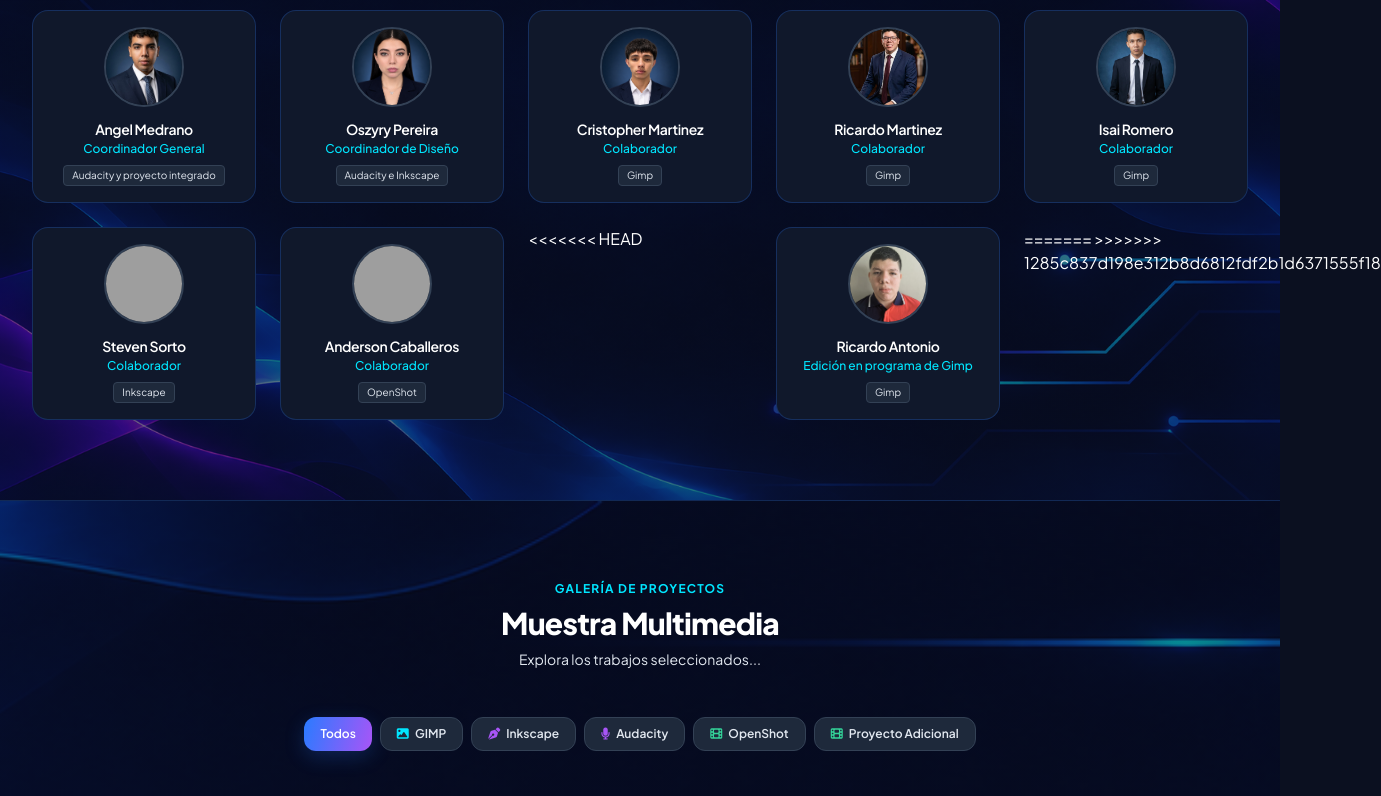
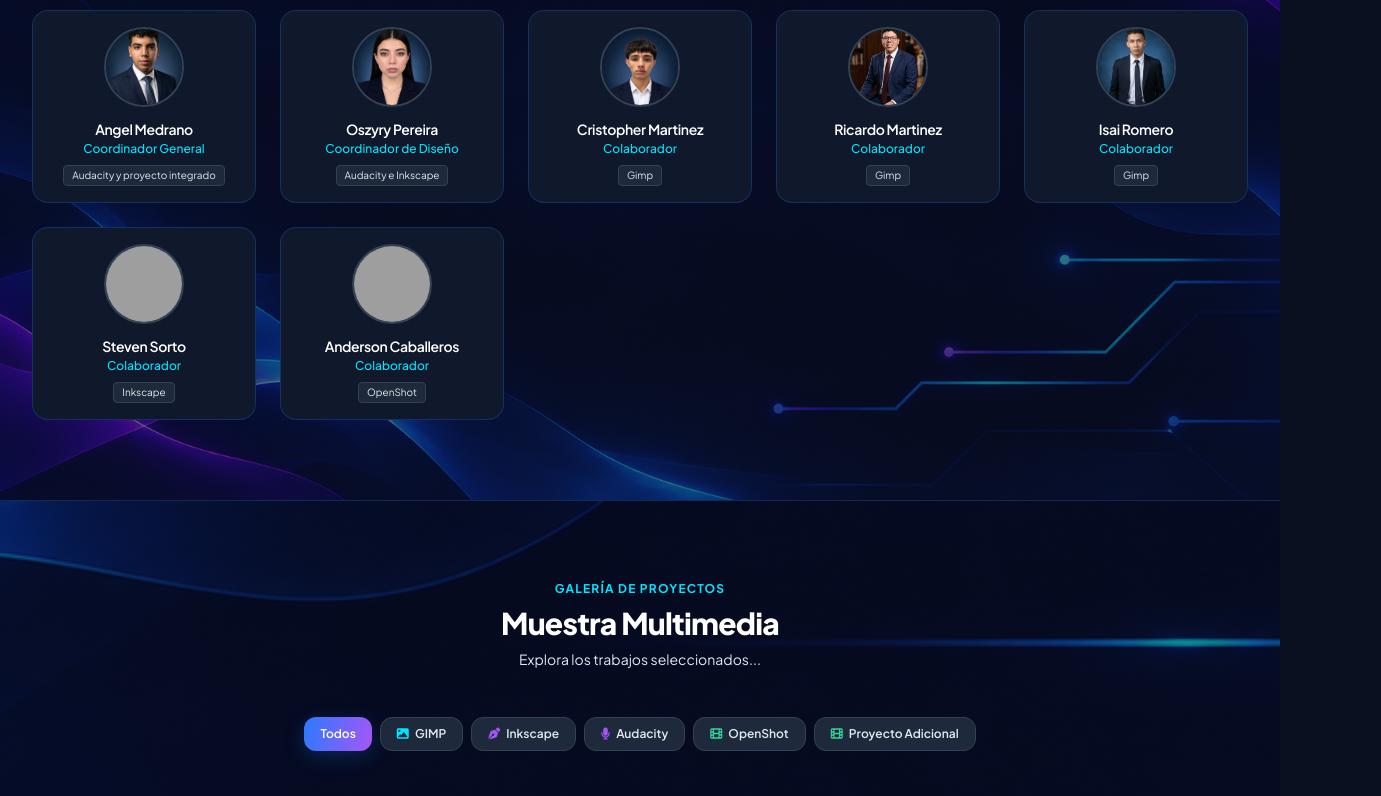
Before and after one commit to Angelito50/RepositorioDeProyectos_EdicionMultimedia, a plain HTML site: page index.html in a window 1280 px wide. Shown: the part 988-1784 px from the top of the page, 1381 px wide, since content can reach past the window. Drawn offline with nearby package versions, Linux system fonts and the light colour scheme; grey boxes are pictures that could not be loaded; a script that the page names is missing.

Commit message:
Correccion de errores

```diff
--- a/index.html
+++ b/index.html
@@ -243,19 +243,6 @@
             </div>
 
             <!-- ... repite la misma estructura para los 9 restantes -->
-<<<<<<< HEAD
-
-            <div class="bg-slate-900 border border-slate-800 rounded-2xl p-4 text-center hover:border-blue-500/50 transition group">
-               	<img src="Foto_Estudiantes/RicardoRomero.jpg"
-                    alt="Foto Estudiante"
-                    class="w-20 h-20 rounded-full mx-auto mb-3 object-cover border-2 border-slate-700 group-hover:border-blue-500 transition">
-                <h4 class="font-semibold text-sm text-slate-100">Ricardo Antonio</h4>
-                <p class="text-xs text-blue-400 font-medium mt-0.5">Edición en programa de Gimp</p>
-                <span class="inline-block mt-2 text-[10px] px-2 py-0.5 rounded bg-slate-800 text-slate-400 border border-slate-700">Gimp</span>
-            </div>
-=======
-
->>>>>>> 1285c837d198e312b8d6812fdf2b1d6371555f18
 
         </div>
     </div>
```
